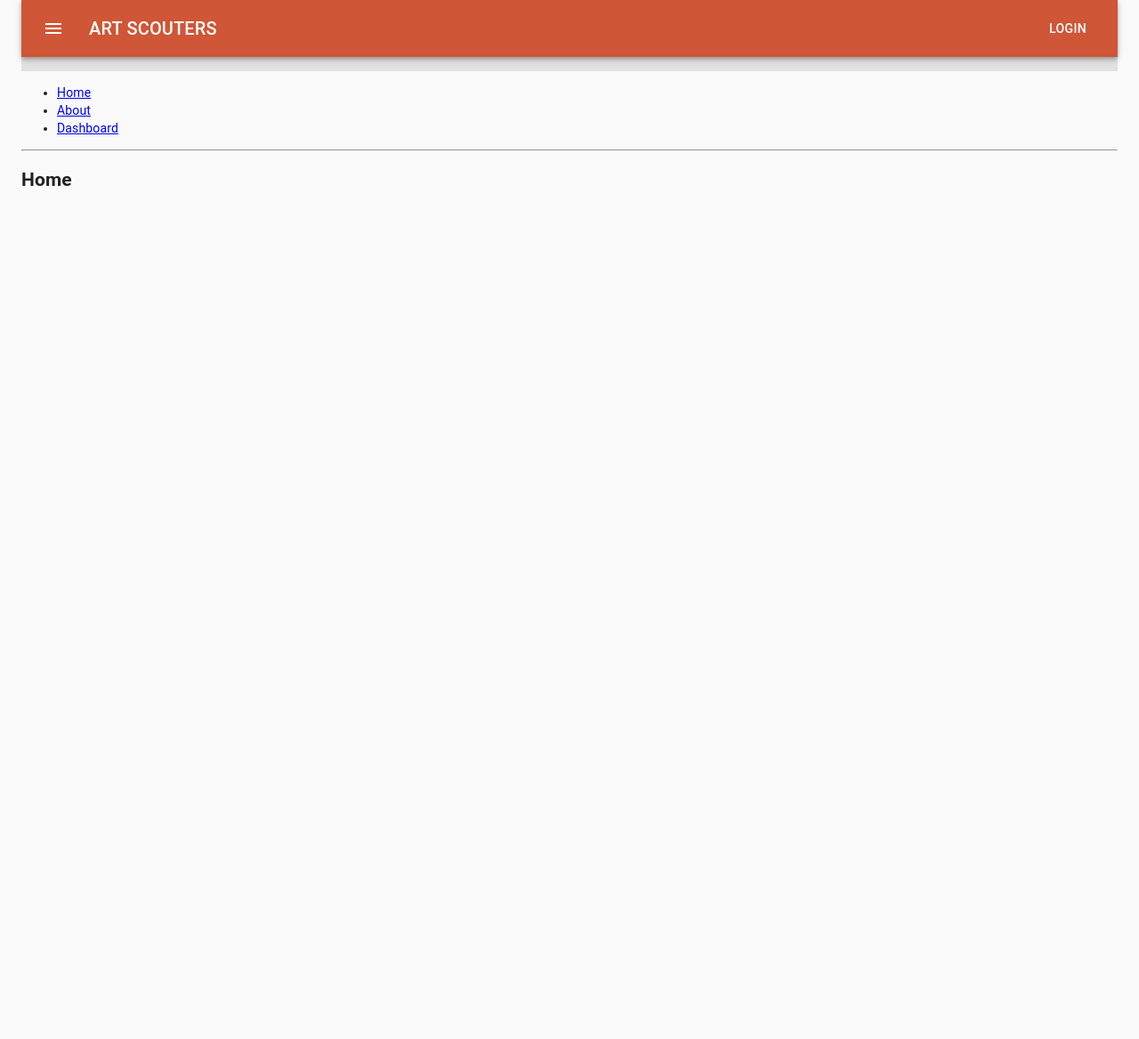
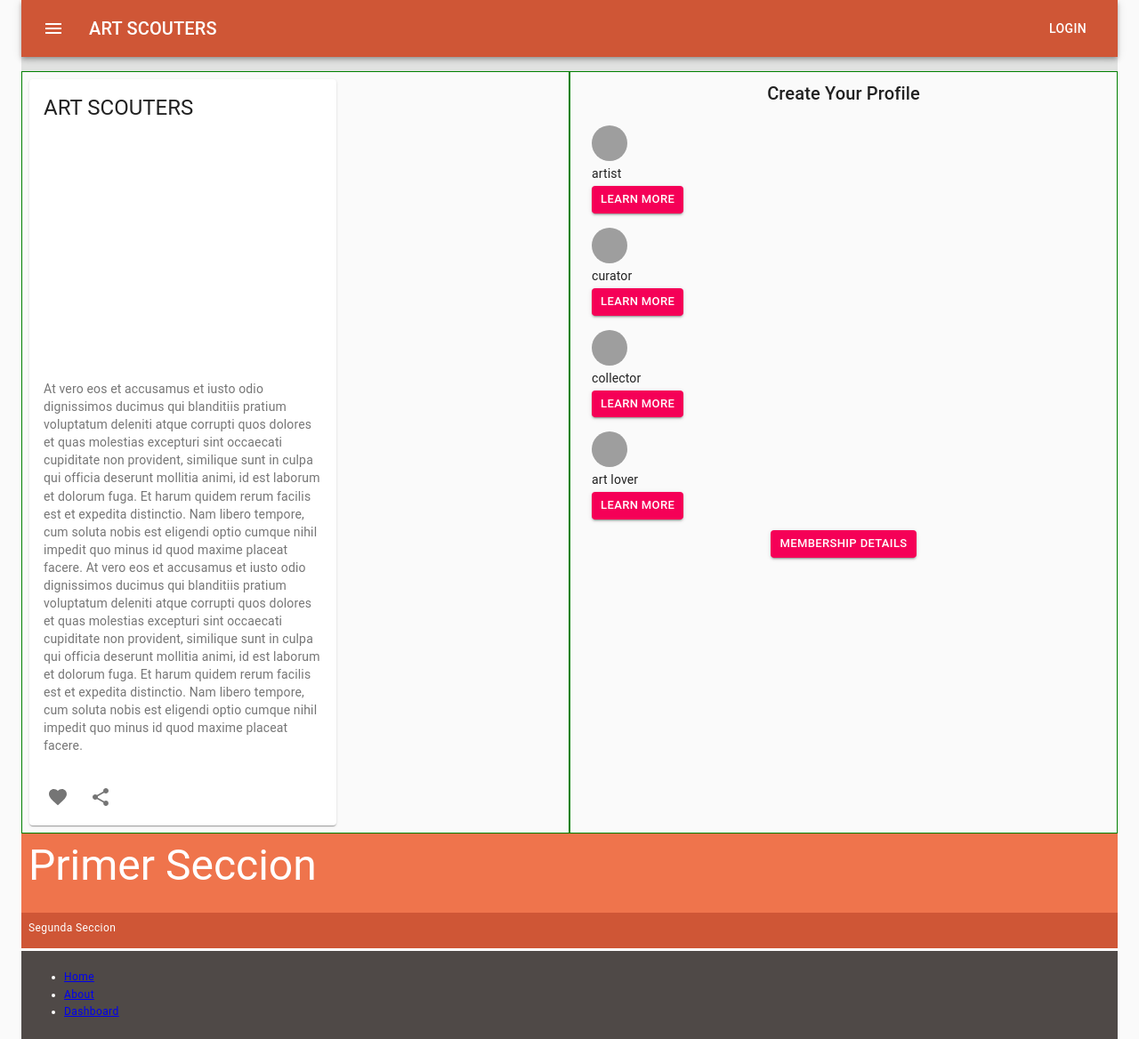
Before and after one commit to ekonotek/scout, a React (Create React App) app: page / in a window 1280 px wide. Shown: the whole page at 89% size. Before the commit the page ends 800 px from the top, so only its background shows below. Built offline with nearby package versions, Linux system fonts and the light colour scheme; grey boxes are pictures that could not be loaded.

Commit message:
Routes working 1

```diff
--- a/src/App.js
+++ b/src/App.js
@@ -12,6 +12,7 @@ import {
 import CssBaseline from "@material-ui/core/CssBaseline";
 import Container from "@material-ui/core/Container";
 import { makeStyles } from "@material-ui/core/styles";
+
 import {
   AppBar,
   Badge,
@@ -24,8 +25,8 @@ import {
 } from "@material-ui/core";
 import MenuIcon from "@material-ui/icons/Menu";
 
-import Izquierda from "./Components/izquierda";
-import Derecha from "./Components/derecha";
+import Home from './Components/Paginas/Home'
+
 const useStyles = makeStyles((theme) => ({
   root: {
     flexGrow: 1
@@ -72,19 +73,6 @@ function App() {
           </AppBar>
         </Typography>
         <div>
-        <ul>
-          <li>
-            <Link to="/">Home</Link>
-          </li>
-          <li>
-            <Link to="/about">About</Link>
-          </li>
-          <li>
-            <Link to="/dashboard">Dashboard</Link>
-          </li>
-        </ul>
-
-        <hr />
 
         {/*
           A <Switch> looks through all its children <Route>
@@ -105,7 +93,42 @@ function App() {
           </Route>
         </Switch>
       </div>
-
+      <Box
+          display="flex"
+          // flexDirection="row"
+          flexDirection="column"
+          p={0}
+          m={0}
+          bgcolor="white"
+          color="white"
+          sm={12}
+          >
+          <Box sm={12} p={1} mt={0} style={{ width: "100%" }} bgcolor="#ef744c">
+            <Typography variant="h3" display="block" gutterBottom>
+              Primer Seccion
+            </Typography>
+          </Box>
+          <Box p={1} mt={0} style={{ width: "100%" }} bgcolor="#cf5636">
+            <Typography variant="caption" display="block" gutterBottom>
+              Segunda Seccion
+            </Typography>
+          </Box>
+          <Box p={1} mt={"3px"} style={{ width: "100%" }} bgcolor="#4f4947">
+            <Typography variant="caption" display="block" gutterBottom>
+            <ul>
+              <li>
+                <Link to="/">Home</Link>
+              </li>
+              <li>
+                <Link to="/about">About</Link>
+              </li>
+              <li>
+                <Link to="/dashboard">Dashboard</Link>
+              </li>
+            </ul>
+            </Typography>
+          </Box>
+        </Box>
       </Container>
     </Router>
   );
@@ -114,13 +137,13 @@ function App() {
 // You can think of these components as "pages"
 // in your app.
 
-function Home() {
-  return (
-    <div>
-      <h2>Home</h2>
-    </div>
-  );
-}
+// function Home() {
+//   return (
+//     <div>
+//       <h2>Home</h2>
+//     </div>
+//   );
+// }
 
 function About() {
   return (
--- a/src/Components/Objects/derecha.js
+++ b/src/Components/Objects/derecha.js
@@ -2,7 +2,7 @@ import React from "react";
 import {
   Avatar,
   Box,
-Button,
+  Button,
   ListItem,
   Divider,
   ListItemText,
@@ -10,9 +10,9 @@ Button,
   Typography
 } from "@material-ui/core";
 // import ImageTemplate from "../nav/ImageTemplate";
-import memberRoles from '../Data/memberRoles'
+import memberRoles from '../../Data/memberRoles'
 import RoleList from './roleList'
-export default function RoleListItem(props) {
+export default function Derecha(props) {
 
 return(
 <Box container>
--- a/src/Components/Objects/izquierda.js
+++ b/src/Components/Objects/izquierda.js
@@ -19,7 +19,7 @@ const useStyles = makeStyles({
   }
 });
 
-export default function ImgMediaCard() {
+export default function Izquierda() {
   const classes = useStyles();
 
   return (
--- a/src/Components/Paginas/Home.js
+++ b/src/Components/Paginas/Home.js
@@ -1,3 +1,37 @@
+import React from "react";
+import { makeStyles } from "@material-ui/core/styles";
+import {
+  AppBar,
+  Badge,
+  Box,
+  List,
+  Toolbar,
+  Typography,
+  Button,
+  IconButton
+} from "@material-ui/core";
+
+import Izquierda from "../Objects/izquierda";
+import Derecha from "../Objects/derecha";
+
+const useStyles = makeStyles((theme) => ({
+  root: {
+    flexGrow: 1
+  },
+  menuButton: {
+    marginRight: theme.spacing(2)
+  },
+  title: {
+    flexGrow: 1
+  }
+}));
+
+
+const Home = () => {
+  const classes = useStyles(useStyles);
+  return (
+<React.Fragment>
+
 <Box
 display="flex"
 // flexDirection="row"
@@ -34,29 +68,10 @@ sm={12}
   <Derecha />
 </Box>
 </Box>
-<Box
-display="flex"
-// flexDirection="row"
-flexDirection="column"
-p={0}
-m={0}
-bgcolor="white"
-color="white"
-sm={12}
->
-<Box sm={12} p={1} mt={0} style={{ width: "100%" }} bgcolor="#ef744c">
-  <Typography variant="h3" display="block" gutterBottom>
-    Primer Seccion
-  </Typography>
-</Box>
-<Box p={1} mt={0} style={{ width: "100%" }} bgcolor="#cf5636">
-  <Typography variant="caption" display="block" gutterBottom>
-    Segunda Seccion
-  </Typography>
-</Box>
-<Box p={1} mt={"3px"} style={{ width: "100%" }} bgcolor="#4f4947">
-  <Typography variant="caption" display="block" gutterBottom>
-    Tercer Seccion
-  </Typography>
-</Box>
-</Box>
+
+</React.Fragment>
+  )
+
+}
+
+export default Home
--- /dev/null
+++ b/src/Components/Paginas/Index.js
@@ -0,0 +1 @@
+export { default as Home } from "./Home";
```
